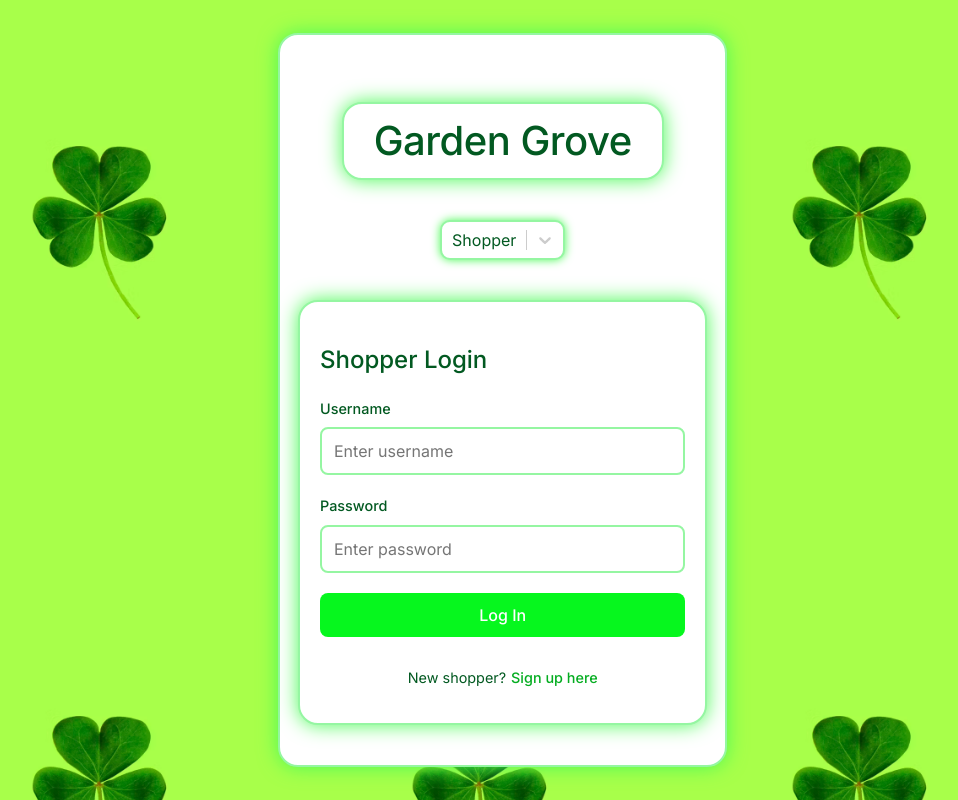
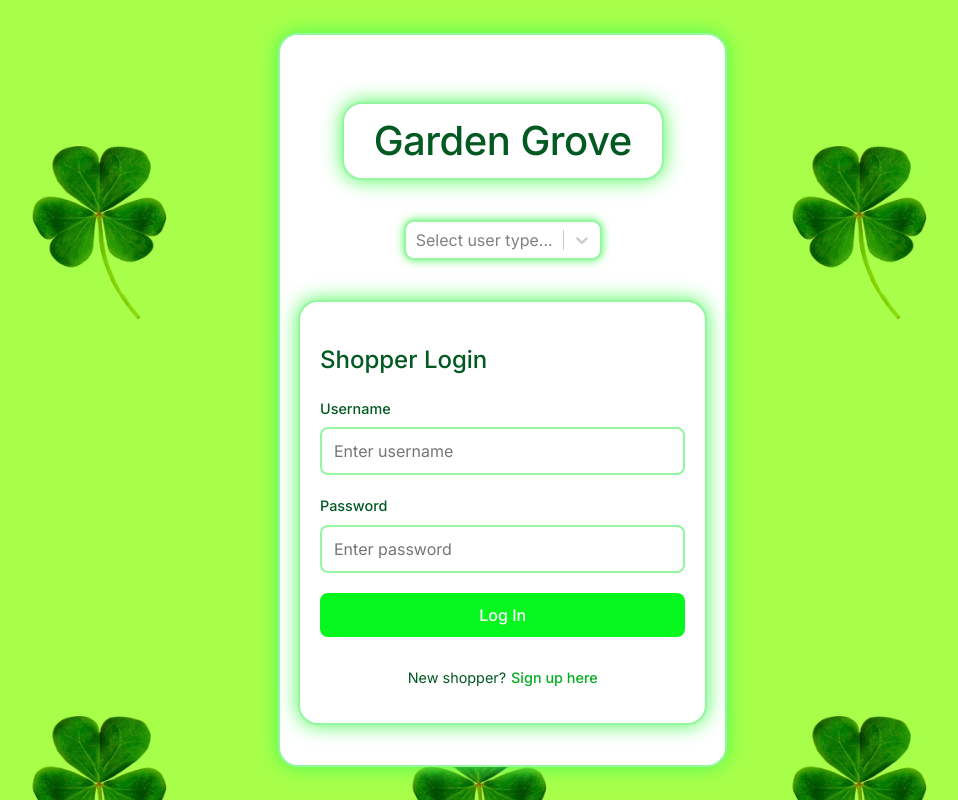
Before and after one commit to SeanieCodes/mall-app-frontend, a React (Vite) app: page / in a window 1280 px wide. Shown: the whole page, without its empty margins (159-1117 px from the left). Built offline with nearby package versions, Linux system fonts and the light colour scheme; no server answers.

Commit message:
feat: add placeholder to LoginDropdown

```diff
--- a/src/components/Common/LoginDropdown/LoginDropdown.jsx
+++ b/src/components/Common/LoginDropdown/LoginDropdown.jsx
@@ -2,14 +2,14 @@ import Select from 'react-select';
 import { useNavigate } from 'react-router-dom';
 import './LoginDropdown.css';
 
-const Dropdown = ({onTypeChange}) => {
-
+const LoginDropdown = ({onTypeChange}) => {
   const navigate = useNavigate();
 
   const options = [
     { value: 'shopper', label: 'Shopper' },
     { value: 'staff', label: 'Staff' }
   ];
+
   const handleChange = (option) => {
     onTypeChange(option.value);
   };
@@ -17,11 +17,13 @@ const Dropdown = ({onTypeChange}) => {
   return (
     <Select
       options={options}
-      defaultValue={options[0]}
+      defaultValue={null}
       onChange={handleChange}
       classNamePrefix="select"
+      placeholder="Select user type..."
+      isClearable={false}
     />
   );
 };
 
-export default Dropdown;
+export default LoginDropdown;
```
